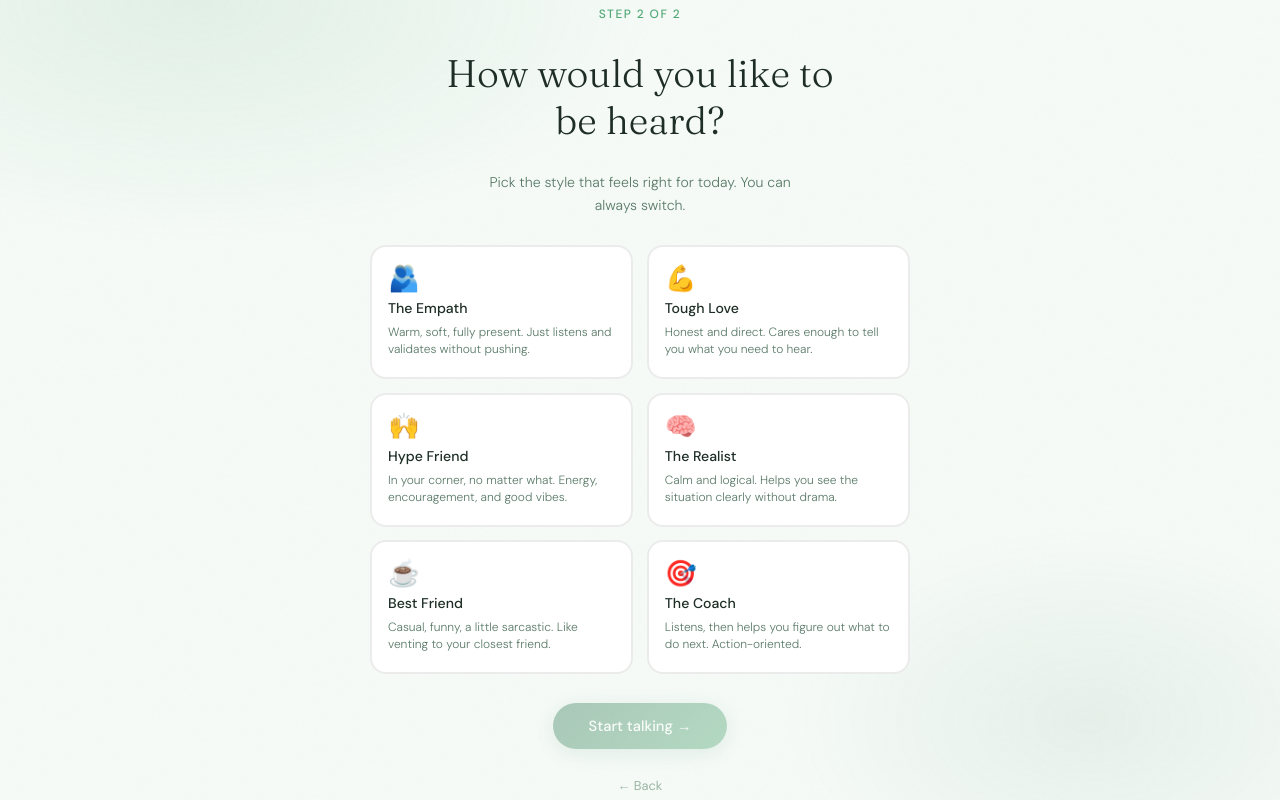
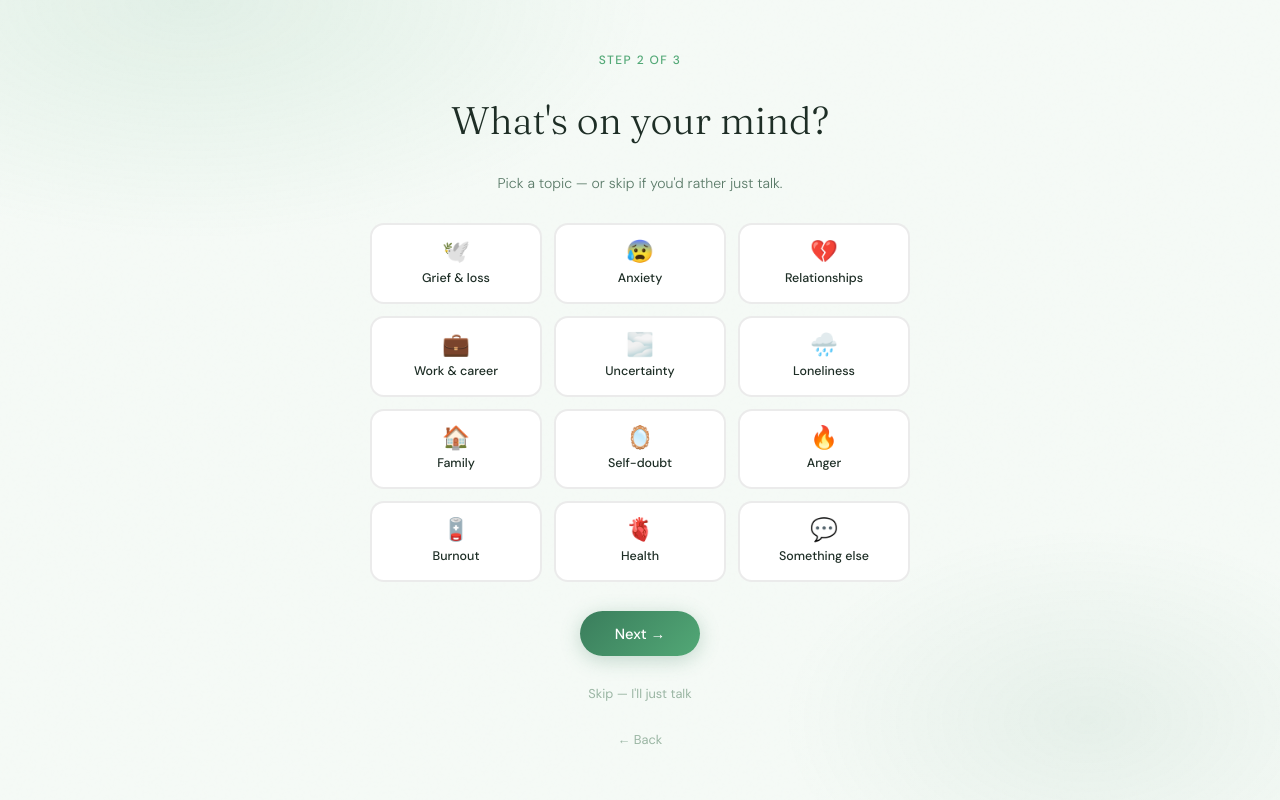
Before and after one commit to robindelorm-source/Vent.AI, a plain HTML site: page public/index.html in a window 1280 px wide. Both pictures are taken after a click on the element "I had the worst day". Drawn offline with Linux system fonts and the light colour scheme.

Commit message:
Update index.html

```diff
--- a/public/index.html
+++ b/public/index.html
@@ -859,6 +859,89 @@
     text-underline-offset: 2px;
   }
 
+  /* ── TOPIC PICKER ── */
+  #topic-picker {
+    position: fixed;
+    inset: 0;
+    z-index: 95;
+    display: flex;
+    flex-direction: column;
+    align-items: center;
+    justify-content: center;
+    gap: 1.8rem;
+    text-align: center;
+    padding: 2rem;
+    opacity: 0;
+    transform: translateY(20px);
+    pointer-events: none;
+    transition: opacity 0.5s ease, transform 0.5s ease;
+  }
+
+  #topic-picker.visible {
+    opacity: 1;
+    transform: translateY(0);
+    pointer-events: all;
+  }
+
+  #topic-picker.hidden {
+    opacity: 0;
+    transform: translateY(-20px);
+    pointer-events: none;
+  }
+
+  .topic-grid {
+    display: grid;
+    grid-template-columns: repeat(3, 1fr);
+    gap: 0.75rem;
+    width: 100%;
+    max-width: 540px;
+  }
+
+  @media (max-width: 480px) {
+    .topic-grid { grid-template-columns: repeat(2, 1fr); }
+  }
+
+  .topic-card {
+    background: var(--surface);
+    border: 2px solid var(--border);
+    border-radius: 14px;
+    padding: 1rem 0.75rem;
+    cursor: pointer;
+    transition: all 0.2s ease;
+    display: flex;
+    flex-direction: column;
+    align-items: center;
+    gap: 0.4rem;
+    position: relative;
+  }
+
+  .topic-card:hover {
+    border-color: var(--accent);
+    transform: translateY(-2px);
+    box-shadow: 0 4px 16px rgba(0,0,0,0.07);
+  }
+
+  .topic-card.selected {
+    border-color: var(--accent);
+    background: var(--surface2);
+    box-shadow: 0 0 0 3px rgba(58,125,92,0.12);
+  }
+
+  .topic-emoji { font-size: 1.4rem; line-height: 1; }
+  .topic-name { font-size: 0.78rem; font-weight: 500; color: var(--text); }
+
+  .topic-skip {
+    background: none;
+    border: none;
+    color: var(--muted);
+    font-size: 0.8rem;
+    cursor: pointer;
+    font-family: 'DM Sans', sans-serif;
+    transition: color 0.2s;
+  }
+
+  .topic-skip:hover { color: var(--text-soft); }
+
 </style>
 </head>
 <body>
@@ -878,13 +961,75 @@
     <div class="prompt-chip" onclick="startWithPrompt(this.textContent)">I'm so frustrated</div>
     <div class="prompt-chip" onclick="startWithPrompt(this.textContent)">Something's been on my mind</div>
   </div>
-  <button class="start-btn" onclick="goToPicker()">Choose your listener →</button>
+  <button class="start-btn" onclick="goToTopics()">Choose your listener →</button>
   <p class="disclaimer">Not a therapist or mental health service. Just a space to get things off your chest.</p>
+</div>
+
+<!-- TOPIC PICKER -->
+<div id="topic-picker">
+  <div class="picker-eyebrow">Step 2 of 3</div>
+  <div class="picker-title">What's on your mind?</div>
+  <p class="picker-sub">Pick a topic — or skip if you'd rather just talk.</p>
+
+  <div class="topic-grid">
+    <div class="topic-card" onclick="selectTopic(this, 'Grief & loss')">
+      <div class="topic-emoji">🕊️</div>
+      <div class="topic-name">Grief & loss</div>
+    </div>
+    <div class="topic-card" onclick="selectTopic(this, 'Anxiety')">
+      <div class="topic-emoji">😰</div>
+      <div class="topic-name">Anxiety</div>
+    </div>
+    <div class="topic-card" onclick="selectTopic(this, 'Relationships')">
+      <div class="topic-emoji">💔</div>
+      <div class="topic-name">Relationships</div>
+    </div>
+    <div class="topic-card" onclick="selectTopic(this, 'Work & career')">
+      <div class="topic-emoji">💼</div>
+      <div class="topic-name">Work & career</div>
+    </div>
+    <div class="topic-card" onclick="selectTopic(this, 'Uncertainty & change')">
+      <div class="topic-emoji">🌫️</div>
+      <div class="topic-name">Uncertainty</div>
+    </div>
+    <div class="topic-card" onclick="selectTopic(this, 'Loneliness')">
+      <div class="topic-emoji">🌧️</div>
+      <div class="topic-name">Loneliness</div>
+    </div>
+    <div class="topic-card" onclick="selectTopic(this, 'Family')">
+      <div class="topic-emoji">🏠</div>
+      <div class="topic-name">Family</div>
+    </div>
+    <div class="topic-card" onclick="selectTopic(this, 'Self-doubt')">
+      <div class="topic-emoji">🪞</div>
+      <div class="topic-name">Self-doubt</div>
+    </div>
+    <div class="topic-card" onclick="selectTopic(this, 'Anger & frustration')">
+      <div class="topic-emoji">🔥</div>
+      <div class="topic-name">Anger</div>
+    </div>
+    <div class="topic-card" onclick="selectTopic(this, 'Burnout & exhaustion')">
+      <div class="topic-emoji">🪫</div>
+      <div class="topic-name">Burnout</div>
+    </div>
+    <div class="topic-card" onclick="selectTopic(this, 'Health & body')">
+      <div class="topic-emoji">🫀</div>
+      <div class="topic-name">Health</div>
+    </div>
+    <div class="topic-card" onclick="selectTopic(this, 'Something else')">
+      <div class="topic-emoji">💬</div>
+      <div class="topic-name">Something else</div>
+    </div>
+  </div>
+
+  <button class="picker-continue-btn ready" id="topic-continue" onclick="goToPicker()">Next →</button>
+  <button class="topic-skip" onclick="goToPicker()">Skip — I'll just talk</button>
+  <button class="picker-back" onclick="goBackToLanding2()">← Back</button>
 </div>
 
 <!-- PERSONA PICKER -->
 <div id="persona-picker">
-  <div class="picker-eyebrow">Step 2 of 2</div>
+  <div class="picker-eyebrow">Step 3 of 3</div>
   <div class="picker-title">How would you like to be heard?</div>
   <p class="picker-sub">Pick the style that feels right for today. You can always switch.</p>
 
@@ -1155,6 +1300,7 @@ function devReset() {
 
 // ── APP STATE ─────────────────────────────────────────────
 let selectedPersona = null;
+let selectedTopic = null;
 let messages = [];
 let isThinking = false;
 let aiEmoji = '🌫️';
@@ -1175,14 +1321,34 @@ input.addEventListener('keydown', e => {
 });
 
 // ── NAVIGATION ────────────────────────────────────────────
+function goToTopics() {
+  document.getElementById('landing').classList.add('hidden');
+  setTimeout(() => document.getElementById('topic-picker').classList.add('visible'), 100);
+}
+
+function goBackToLanding2() {
+  document.getElementById('topic-picker').classList.remove('visible');
+  setTimeout(() => document.getElementById('landing').classList.remove('hidden'), 100);
+}
+
+function selectTopic(card, topic) {
+  document.querySelectorAll('.topic-card').forEach(c => c.classList.remove('selected'));
+  card.classList.add('selected');
+  selectedTopic = topic;
+}
+
 function goToPicker() {
-  document.getElementById('landing').classList.add('hidden');
+  document.getElementById('topic-picker').classList.add('hidden');
+  document.getElementById('topic-picker').classList.remove('visible');
   setTimeout(() => document.getElementById('persona-picker').classList.add('visible'), 100);
 }
 
 function goBackToLanding() {
   document.getElementById('persona-picker').classList.remove('visible');
-  setTimeout(() => document.getElementById('landing').classList.remove('hidden'), 100);
+  setTimeout(() => {
+    document.getElementById('topic-picker').classList.remove('hidden');
+    document.getElementById('topic-picker').classList.add('visible');
+  }, 100);
 }
 
 function selectPersona(card, key) {
@@ -1239,12 +1405,10 @@ function openChat() {
 }
 
 function startWithPrompt(text) {
-  goToPicker();
-  document.getElementById('picker-continue').onclick = () => {
-    openChat();
-    setTimeout(() => handleUserMessage(text), 800);
-    document.getElementById('picker-continue').onclick = openChat;
-  };
+  goToTopics();
+  document.getElementById('picker-continue').onclick = openChat;
+  // Store prompt to send after full flow
+  window._pendingPrompt = text;
 }
 
 function resetChat() {
@@ -1252,11 +1416,14 @@ function resetChat() {
   msgsInner.innerHTML = '';
   quickReplies.innerHTML = '';
   selectedPersona = null;
+  selectedTopic = null;
   hidePaywall();
   document.getElementById('persona-badge-wrap').innerHTML = '';
   document.getElementById('chat-app').classList.remove('visible');
   document.getElementById('persona-picker').classList.remove('hidden', 'visible');
+  document.getElementById('topic-picker').classList.remove('hidden', 'visible');
   document.querySelectorAll('.persona-card').forEach(c => c.classList.remove('selected'));
+  document.querySelectorAll('.topic-card').forEach(c => c.classList.remove('selected'));
   document.getElementById('picker-continue').classList.remove('ready');
   document.getElementById('picker-continue').onclick = openChat;
   setTimeout(() => document.getElementById('landing').classList.remove('hidden'), 300);
@@ -1350,7 +1517,8 @@ async function handleUserMessage(text) {
   addTypingIndicator();
 
   try {
-    const systemPrompt = PERSONAS[selectedPersona || 'empath'].prompt;
+    const systemPrompt = PERSONAS[selectedPersona || 'empath'].prompt +
+      (selectedTopic && selectedTopic !== 'Something else' ? `\n\nThe person has indicated they want to talk about: ${selectedTopic}. Keep this in mind but let them lead — don't force the topic if they go elsewhere.` : '');
     const response = await fetch("/api/chat", {
       method: "POST",
       headers: { "Content-Type": "application/json" },
```
